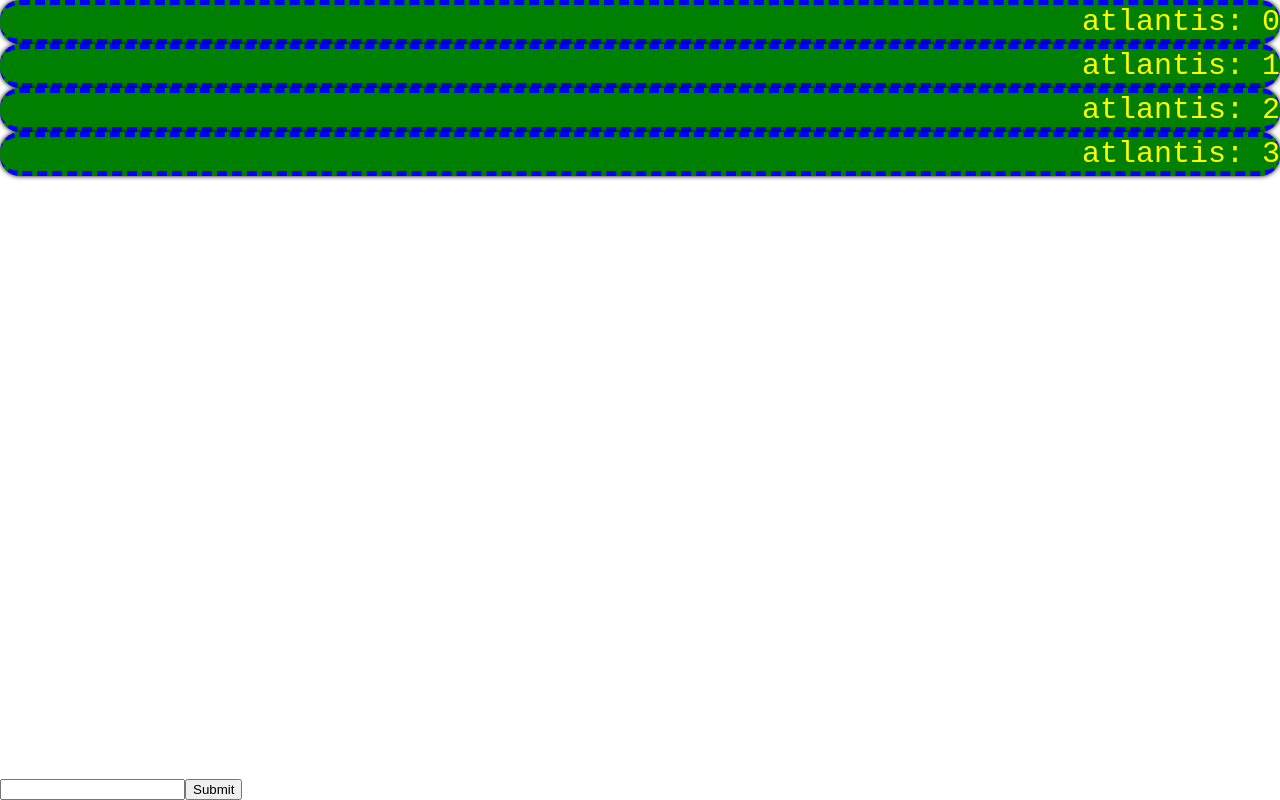
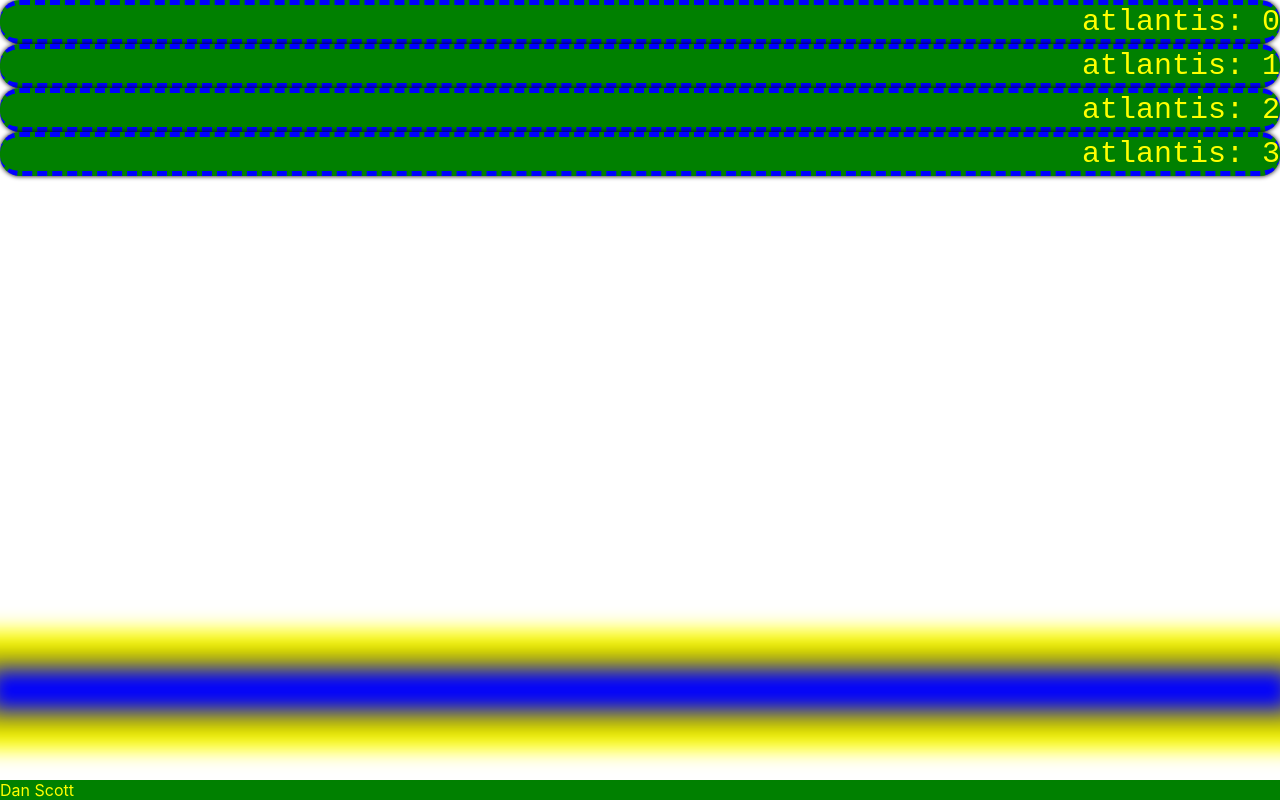
Before and after one commit to jackrobertscott/nuggets, a React (Create React App) app in the folder packages/examples/: page / in a window 1280 px wide. Built offline with nearby package versions, Linux system fonts and the light colour scheme.

Commit message:
added some more random styles

```diff
--- a/packages/examples/src/nuggets/HelloForm.tsx
+++ b/packages/examples/src/nuggets/HelloForm.tsx
@@ -1,11 +1,16 @@
 import React, { FunctionComponent } from 'react';
-import { Form, Input } from 'nuggets';
+import { Square, Text } from 'nuggets';
+
+const niceShadow = [
+  { down: -100, color: 'blue', blur: 20, grow: 10 },
+  { down: -100, color: 'rgba(0, 0, 0, 0.3)', blur: 20, grow: 30 },
+  { down: -100, color: 'yellow', blur: 20, grow: 50 },
+];
 
 const HelloForm: FunctionComponent = () => (
-  <Form>
-    <Input name="name" />
-    <button type="button">Submit</button>
-  </Form>
+  <Square color="green" shadow={niceShadow}>
+    <Text color="yellow">Dan Scott</Text>
+  </Square>
 );
 
 export default HelloForm;
```
